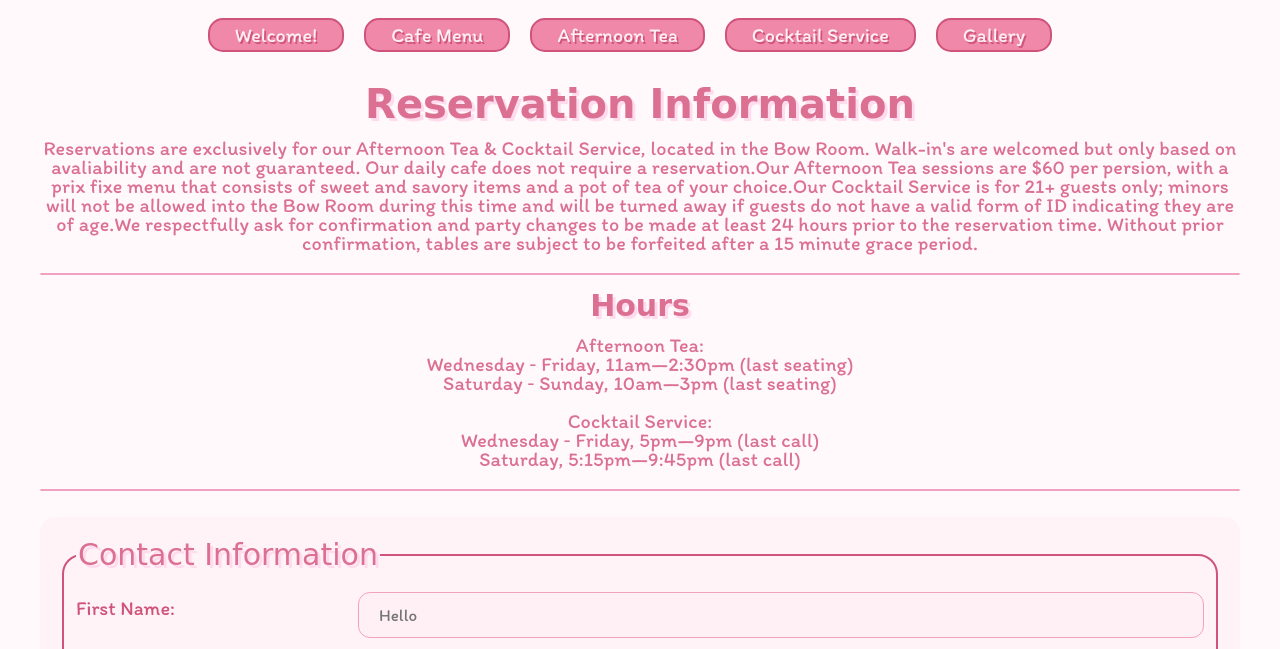
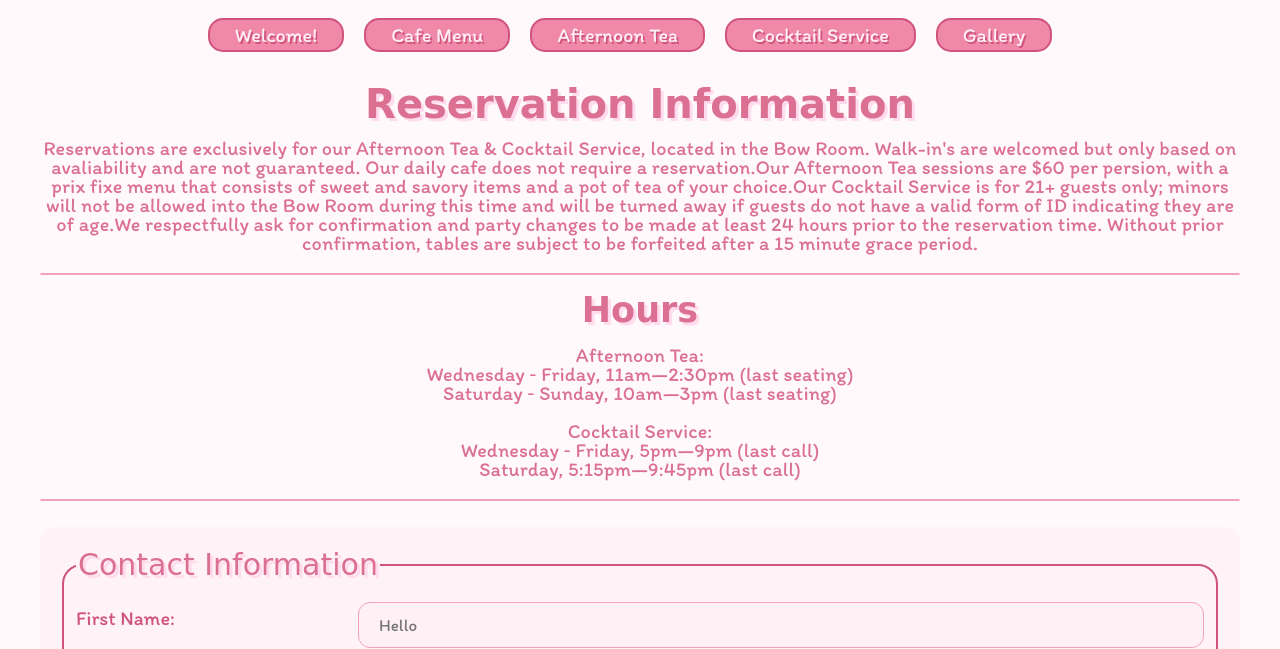
Before and after one commit to kailamariea227/cis162hkc, a plain HTML site: page reserve.html in a window 1280 px wide. Shown: the part 123-772 px from the top of the page. Drawn offline with Linux system fonts and the light colour scheme; a web font is replaced by a local one.

Commit message:
Add files via upload

```diff
--- a/reserve.css
+++ b/reserve.css
@@ -263,7 +263,7 @@ h2{
 
 h3{
  font-family: 'Bagel Fat One', cursive;
-    font-size: 30px;
+    font-size: 35px;
     color: #db7093;
     text-shadow: 3px 3px #FFDBED;
     text-align:center;
--- a/style.css
+++ b/style.css
@@ -178,6 +178,7 @@ p {
     text-align: center;
     font-family: 'Itim', cursive;
     font-size: 20px;
+    letter-spacing: 0.005em;
     line-height: 1em;
 }
 
```
